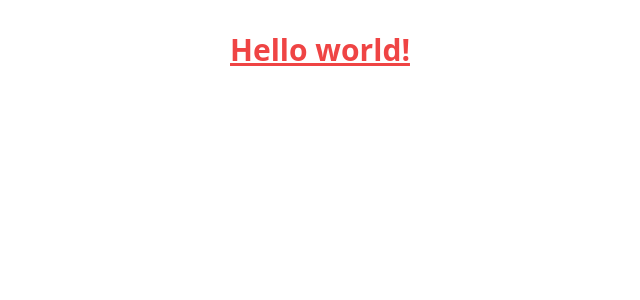
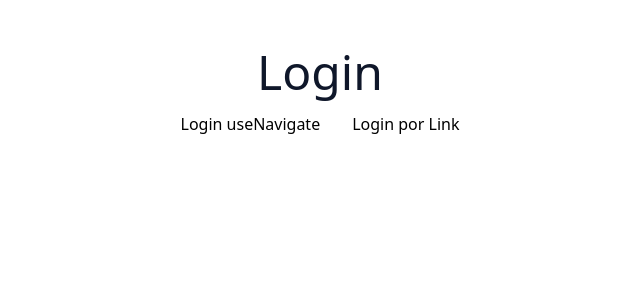
Before and after one commit to GustavoSantiago81/react-blog-gen23, a React (Vite) app: page /login in a window 1280 px wide. Shown: the top 300 px of the page, without its empty margins (320-960 px from the left). Built offline with nearby package versions, Linux system fonts and the light colour scheme.

Commit message:
testando useNavigate e  Link

```diff
--- a/package.json
+++ b/package.json
@@ -11,7 +11,8 @@
   },
   "dependencies": {
     "react": "^18.2.0",
-    "react-dom": "^18.2.0"
+    "react-dom": "^18.2.0",
+    "react-router-dom": "^6.16.0"
   },
   "devDependencies": {
     "@types/react": "^18.2.15",
--- a/src/App.tsx
+++ b/src/App.tsx
@@ -1,12 +1,19 @@
 import React from 'react';
+import './App.css';
 import Home from './paginas/home/Home';
-import './App.css';
-
-
+import { BrowserRouter, Route, Routes } from 'react-router-dom';
+import Login from './paginas/login/Login';
 function App() {
   return (
-   <Home />
+    <>
+      <BrowserRouter>
+        <Routes>
+          <Route path="/" element={<Home />} />
+          <Route path="/login" element={<Login />} />
+          <Route path="/home" element={<Home />} />
+        </Routes>
+      </BrowserRouter>
+    </>
   );
 }
-
 export default App;
--- /dev/null
+++ b/src/paginas/Contact.tsx
@@ -0,0 +1,5 @@
+function Contact() {
+  return <div>Contact</div>;
+}
+
+export default Contact;
--- /dev/null
+++ b/src/paginas/PageOne.tsx
@@ -0,0 +1,9 @@
+function PageOne() {
+  return (
+    <>
+      <p>Pagina um</p>
+    </>
+  );
+}
+
+export default PageOne;
--- a/src/paginas/home/Home.tsx
+++ b/src/paginas/home/Home.tsx
@@ -1,91 +1,25 @@
-// React Props
-// function Pai() {
-//     const dados = { nome: "João", idade: 30 };
-//     return <Filho dados={dados} />;
-//   }
+import { useNavigate, Link } from 'react-router-dom'
 
-//   function Filho(props) {
-//     return (
-//       <div>
-//         <p>Nome: {props.dados.nome}</p>
-//         <p>Idade: {props.dados.idade}</p>
-//       </div>
-//     );
-//   }
+const Home = () => {
+    let navigate = useNavigate()
+    return (
 
-// em TypeScript é necessário especificar o tipo com uma interface por exemplo
-// import { useEffect, useState } from "react";
-// import "./Home.css";
+        <div>
+            <h2 className="text-slate-900 text-5xl  m-4">Home</h2>
+            <div>
+              {/* useNavigate */}
+                <button type='submit'
+                    className='hover:underline mx-4'
+                    onClick={() => { navigate('/login') }}>
+                    Login useNavigate
+                </button>
+                {/* Componente Link */}
+                <Link to='/login' className='hover:underline mx-4'>Login por Link</Link>
+            </div>
 
-// interface minhaProps {
-//   title: string;
-//   description: string;
-// }
+        </div>
 
-// function Home(props: minhaProps) {
-//   const [state, setState] = useState("initialState");
-//   const [valor, setValor] = useState(0);
+    )
+}
 
-//   useEffect(() => {
-//     // código para executar o efeito colateral
-//   }); // }, [dependencias] );
-
-//   function handleClick() {
-//     setValor(valor + 1);
-//   }
-
-//   return (
-//     <>
-//       <div>
-//         <p>O valor é: {valor}</p>
-//         <button onClick={handleClick}>Adicionar 1</button>
-//       </div>
-//       <h2>{props.title}</h2>
-//       <p>{props.description}</p>
-//     </>
-//   );
-// }
-
-// export default Home;
-
-
-//useEffect
-// import React, { useState, useEffect } from 'react';
-
-// function Home() {
-//   const [completed, setCompleted] = useState(false);
-//   const [tarefa, setTarefa] = useState('');
-
-//   useEffect(() => {
-//     if (completed) {
-//       setTarefa('Parabéns! Você concluiu a tarefa!');
-//     }
-//   }, [completed]);
-
-//   return (
-//     <div>
-//       <h1>Tarefa</h1>
-//       <h3>{tarefa}</h3>
-//       <p>Conclua a tarefa</p>
-//       <button onClick={() => setCompleted(true)}>Concluir Tarefa</button>
-//     </div>
-//   );
-// }
-
-// export default Home;
-
-// RENDERIZAÇÃO CONDICIONAL
-import { useState } from 'react';
-
-function Home() {
-  const [loggedIn, setLoggedIn] = useState(false);
-
-  return (
-    <div>
-      <h1 className="text-3xl font-bold text-red-500 underline text-center">
-      Hello world!
-    </h1>
-    </div>
-  );
-}
-export default Home;
+export default Home
--- /dev/null
+++ b/src/paginas/login/Login.tsx
@@ -0,0 +1,21 @@
+import { useNavigate, Link } from 'react-router-dom'
+
+const Login = () => {
+    let navigate = useNavigate()
+    return (
+        <div>
+            <h2 className="text-slate-900 text-5xl   m-4">Login</h2>
+            <div>
+                <button type='submit'
+                    onClick={() => { navigate('/home') }}
+                    className='hover:underline mx-4'>
+                    Login useNavigate
+                </button>
+                <Link to='/home' className='hover:underline  mx-4'>Login por Link</Link>
+            </div>
+
+        </div>
+    )
+}
+
+export default Login
```
Also changed, not shown: 1 other file (tests, documents, lock files or other folders).
